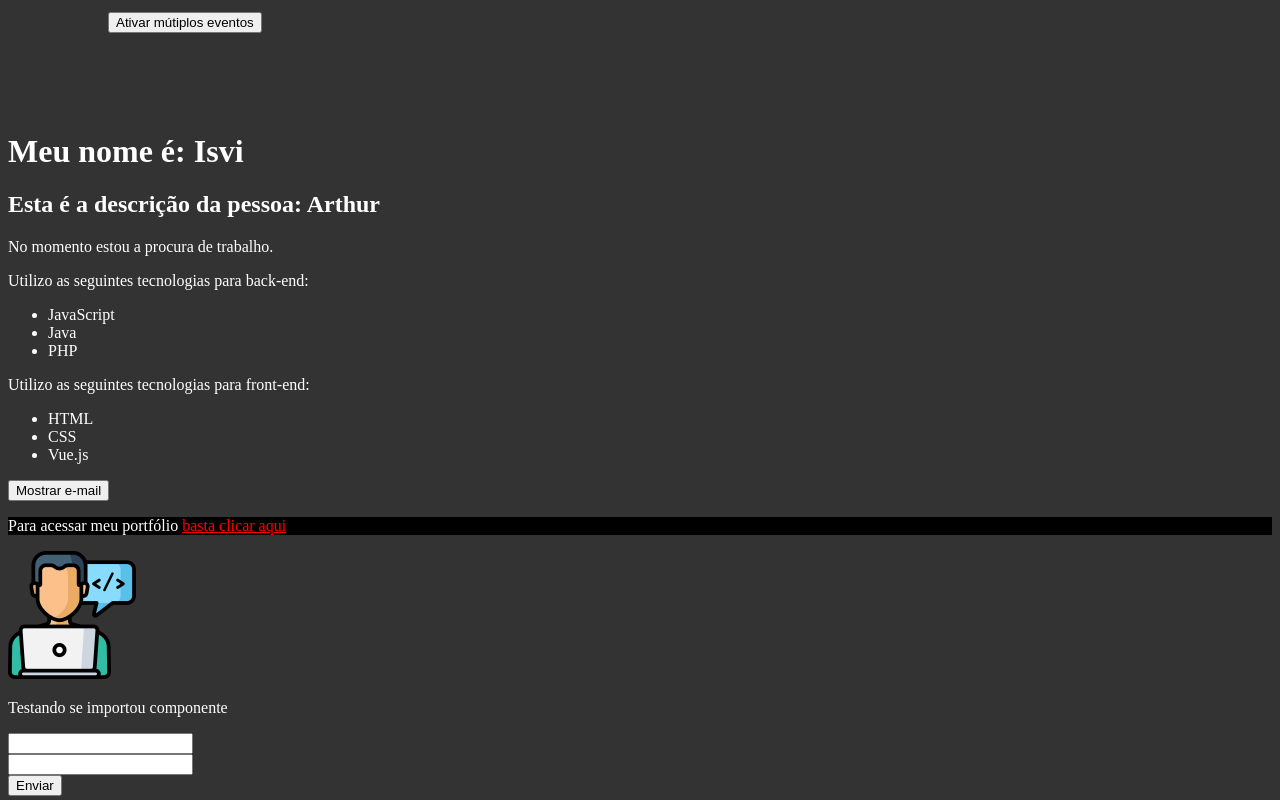
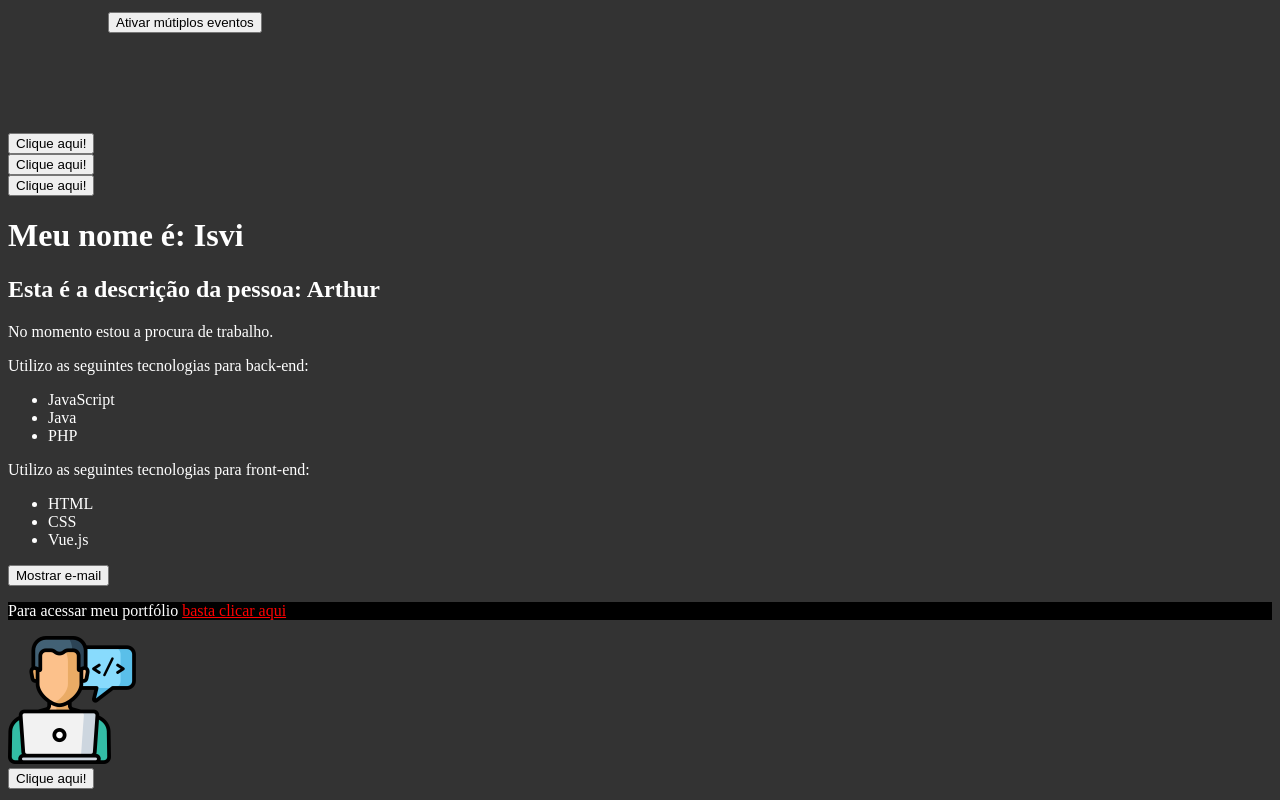
Before and after one commit to arthurisvi/helloWorldVue, a Vue app: page / in a window 1280 px wide. Shown: the part 220-1020 px from the top of the page. Built offline with nearby package versions, Linux system fonts and the light colour scheme.

Commit message:
reutilizacao de componentes

```diff
--- a/src/components/Picture.vue
+++ b/src/components/Picture.vue
@@ -1,11 +1,20 @@
 <template>
     <!-- mesma coisa de usar o -v-bind:-->
+    <div>
     <img :src="avatar" :alt="descricao">
+    <Reuse/>
+
+    </div>
 </template>
 
 <script>
+import Reuse from './Reuse.vue'
+
 export default{
     name: 'Picture',
+    components:{
+        Reuse
+    },
     data(){
         return{
             //por padrão acessa a pasta public
--- /dev/null
+++ b/src/components/Reuse.vue
@@ -0,0 +1,24 @@
+<template>
+<div>
+    <button @click="activate()">Clique aqui!</button>
+    <span v-show="activated">Ativado!</span>
+</div>
+</template>
+
+<script>
+export default{
+    name: 'Reuse',
+    data(){
+        return{
+            activated: false
+        }
+    },
+    methods:{
+        activate(){
+            this.activated = !this.activated
+        }
+    }
+
+}
+
+</script>
--- a/src/components/firstComponent.vue
+++ b/src/components/firstComponent.vue
@@ -5,16 +5,21 @@
     </h1>
     <p>Meu nome é {{ nome }} e trabalho como {{ profissao }}</p>
     <MultipleEvents/>
+    <Reuse/>
+    <Reuse/>
+    <Reuse/>
 </div>
 </template>
 
 <script>
 import MultipleEvents from './MultipleEvents.vue'
+import Reuse from './Reuse.vue'
 
 export default{
   name: 'firstComponent',
   components:{
-    MultipleEvents
+    MultipleEvents,
+    Reuse
   },
   data(){
       return{
```
